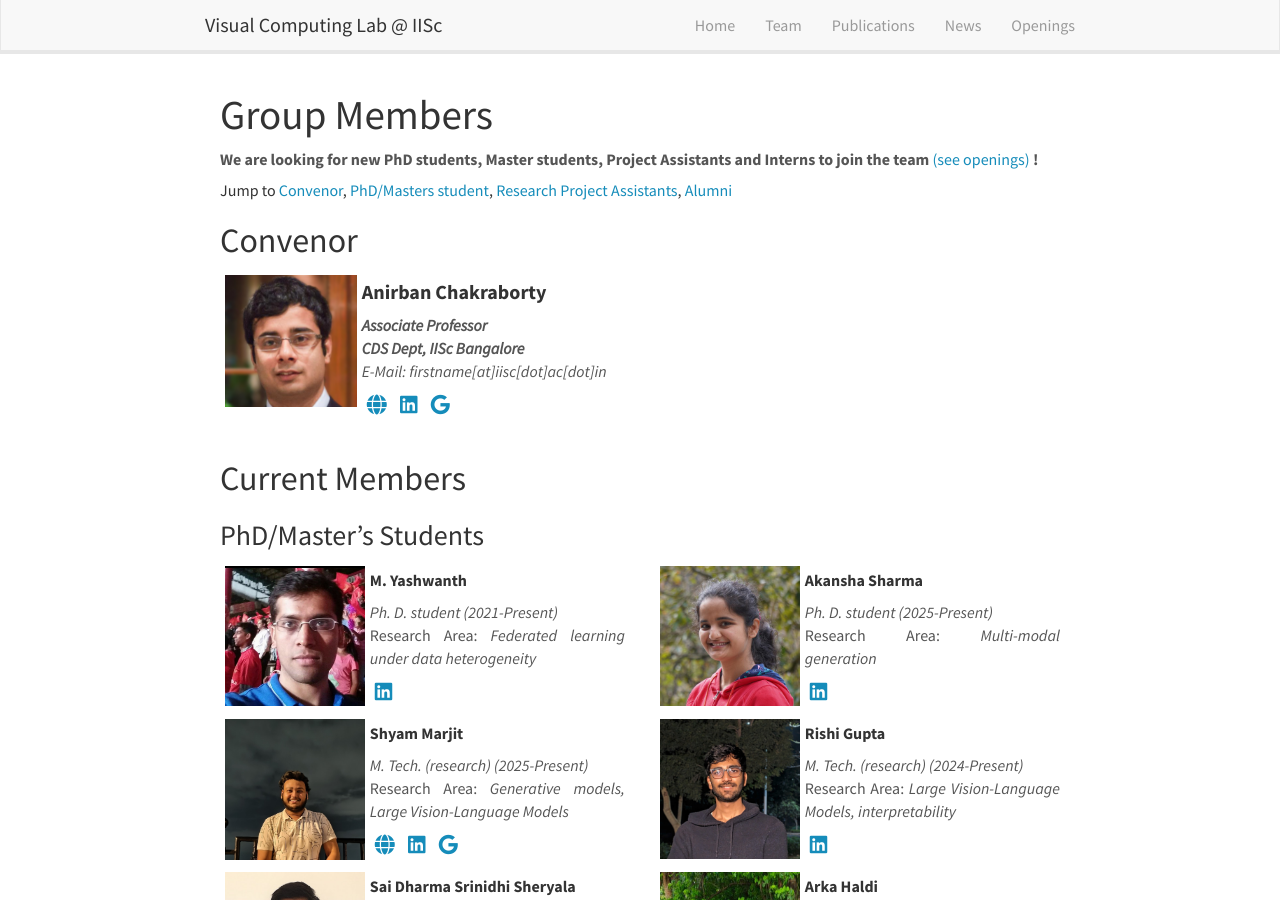
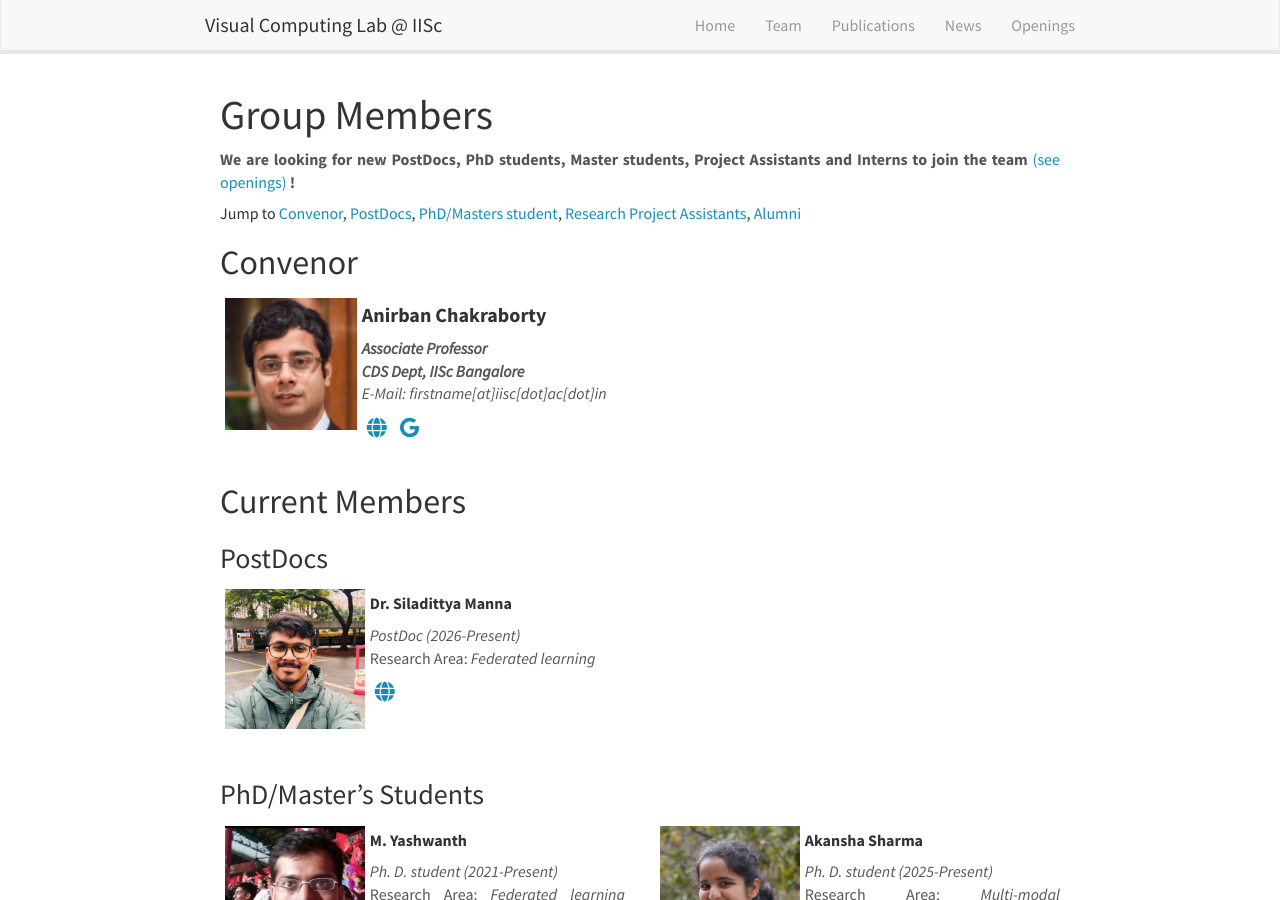
Before and after one commit to vcl-iisc/vclab-website, a Jekyll site: the page built from _pages/team.md, in a window 1280 px wide and 900 px high. Built offline with Jekyll 4.4.1, drawn with Linux system fonts in a browser that asks for light colours; nearby versions of some CDN libraries.

Commit message:
added siladittya_manna as PostDoc

```diff
--- a/_data/lab_members.yml
+++ b/_data/lab_members.yml
@@ -1,3 +1,13 @@
+############################ POSTDOCS ############################
+
+- name: Dr. Siladittya Manna
+  research_area: Federated learning
+  photo: siladittya_manna.jpg
+  position: PostDoc
+  year: 2026-Present
+  url: https://sadimanna.github.io/
+
+
 ############################ PHD STUDENTS ############################
 
 - name: M. Yashwanth
--- a/_pages/team.md
+++ b/_pages/team.md
@@ -8,10 +8,10 @@ permalink: /team/
 
 # Group Members
 
- **We are looking for new PhD students, Master students, Project Assistants and Interns to join the team** [(see openings)]({{ site.url }}{{ site.baseurl }}/openings) **!**
+ **We are looking for new PostDocs, PhD students, Master students, Project Assistants and Interns to join the team** [(see openings)]({{ site.url }}{{ site.baseurl }}/openings) **!**
 
 
-##### Jump to [Convenor](#lab-head), [PhD/Masters student](#phd-masters-student), [Research Project Assistants](#research-project-assistants), [Alumni](#alumni)
+##### Jump to [Convenor](#lab-head), [PostDocs](#postdocs), [PhD/Masters student](#phd-masters-student), [Research Project Assistants](#research-project-assistants), [Alumni](#alumni)
 
 ## Convenor
 {% assign number_printed = 0 %}
@@ -37,9 +37,7 @@ permalink: /team/
     <!-- Twitter -->
     {% if member.url %}
         <li><a target="blank" href="{{member.url}}"><i class="fa-lg fas fa-globe  "></i></a></li>
-    {% endif %}
-    <!-- Linkedin -->
-    {% if member.linkedin %}
+    {% elsif member.linkedin %}
         <li><a target="blank" href="{{member.linkedin}}"><i class="fa-lg fab fa-linkedin"></i></a></li>
     {% endif %}
     {% if member.google_scholar %}
@@ -97,7 +95,55 @@ permalink: /team/
 
 ## Current Members
 
-### PhD/Master's Students
+<h3 id="postdocs">PostDocs</h3>
+
+{% assign number_printed = 0 %}
+{% for member in site.data.lab_members %}
+{% if member.position=="PostDoc" %}
+
+{% assign even_odd = number_printed | modulo: 2 %}
+
+{% if even_odd == 0 %}
+<div class="row">
+{% endif %}
+
+<div class="col-sm-6 clearfix">
+  <img src="{{ site.url }}{{ site.baseurl }}/images/teampic/{{ member.photo }}" class="img-responsive" width="37%" style="float: left; padding: 5px" />
+  <h5><b>{{ member.name }} </b></h5>
+
+  <i>{{ member.position }} ({{ member.year }}) <br></i>
+  Research Area: <i>{{ member.research_area }} <br></i>
+  <ul class="list-inline list-unstyled">
+    <!-- Twitter -->
+    {% if member.url %}
+        <li><a target="blank" href="{{member.url}}"><i class="fa-lg fas fa-globe  "></i></a></li>
+    {% elsif member.linkedin %}
+        <li><a target="blank" href="{{member.linkedin}}"><i class="fa-lg fab fa-linkedin"></i></a></li>
+    {% endif %}
+    {% if member.google_scholar %}
+        <li><a target="blank" href="{{member.google_scholar}}"><i class="fa-lg fab fa-google"></i></a></li>
+    {% endif %}
+  </ul>
+
+</div>
+
+{% assign number_printed = number_printed | plus: 1 %}
+
+{% if even_odd == 1 %}
+</div>
+{% endif %}
+{% endif %}
+
+{% endfor %}
+
+{% assign even_odd = number_printed | modulo: 2 %}
+{% if even_odd == 1 %}
+</div>
+{% endif %}
+
+<br>
+
+<h3 id="phd-masters-student">PhD/Master's Students</h3>
 
 {% assign number_printed = 0 %}
 {% for member in site.data.lab_members %}
@@ -119,9 +165,7 @@ permalink: /team/
     <!-- Twitter -->
     {% if member.url %}
         <li><a target="blank" href="{{member.url}}"><i class="fa-lg fas fa-globe  "></i></a></li>
-    {% endif %}
-    <!-- Linkedin -->
-    {% if member.linkedin %}
+    {% elsif member.linkedin %}
         <li><a target="blank" href="{{member.linkedin}}"><i class="fa-lg fab fa-linkedin"></i></a></li>
     {% endif %}
     {% if member.google_scholar %}
@@ -170,9 +214,7 @@ permalink: /team/
     <!-- Twitter -->
     {% if member.url %}
         <li><a target="blank" href="{{member.url}}"><i class="fa-lg fas fa-globe  "></i></a></li>
-    {% endif %}
-    <!-- Linkedin -->
-    {% if member.linkedin %}
+    {% elsif member.linkedin %}
         <li><a target="blank" href="{{member.linkedin}}"><i class="fa-lg fab fa-linkedin"></i></a></li>
     {% endif %}
     {% if member.google_scholar %}
@@ -217,12 +259,9 @@ permalink: /team/
   <i>{{ member.position }} ({{ member.year }}) <br></i>
 
   <ul class="list-inline list-unstyled">
-    <!-- Twitter -->
     {% if member.url %}
         <li><a target="blank" href="{{member.url}}"><i class="fa-lg fas fa-globe  "></i></a></li>
-    {% endif %}
-    <!-- Linkedin -->
-    {% if member.linkedin %}
+    {% elsif member.linkedin %}
         <li><a target="blank" href="{{member.linkedin}}"><i class="fa-lg fab fa-linkedin"></i></a></li>
     {% endif %}
     {% if member.google_scholar %}
```
Also changed, not shown: images/teampic/siladittya_manna.jpg (added).
